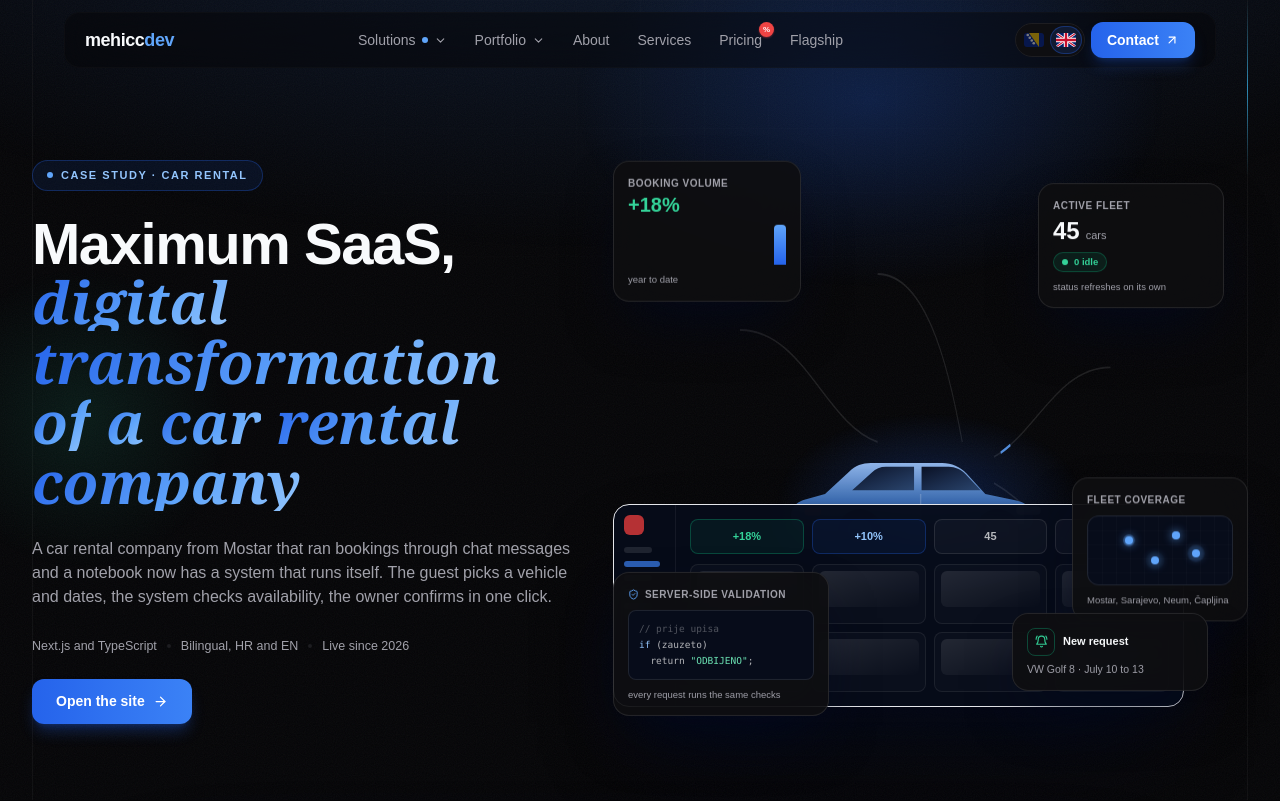
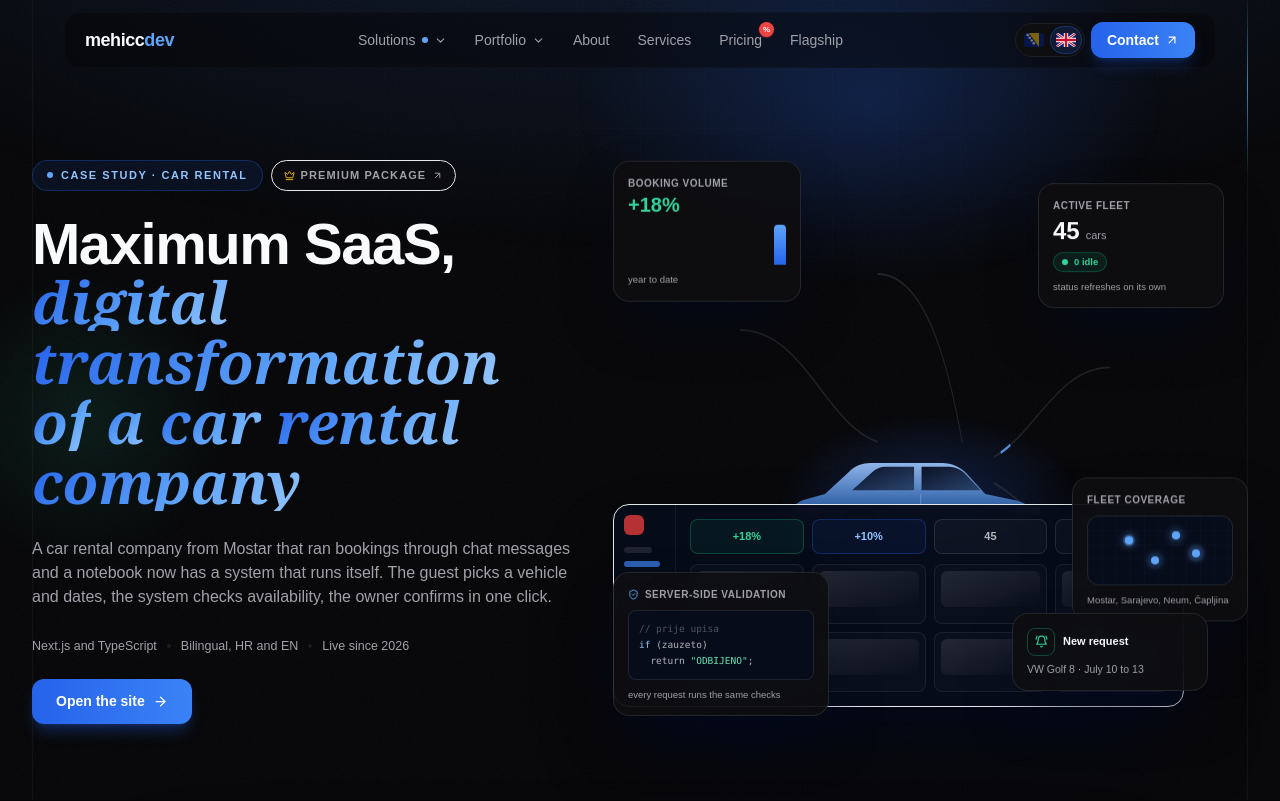
Before and after one commit to Bakeee99/mehiccdev, a Next.js app: page /maximum in a window 1280 px wide. Shown: the top 801 px of the page. Built offline with nearby package versions, Linux system fonts and the light colour scheme.

Commit message:
feat: oznaka premium paketa u case study hero sekciji

```diff
--- a/components/portfolio/MaximumCaseStudy.tsx
+++ b/components/portfolio/MaximumCaseStudy.tsx
@@ -11,7 +11,7 @@ import Image from "next/image";
 import { motion, AnimatePresence, useReducedMotion } from "framer-motion";
 import {
   ArrowUpRight, ArrowRight, Check, Gauge, ShieldCheck, Car, FileSignature,
-  ScanLine, MapPinned, AlertTriangle, Clock, Languages, BellRing, Fuel, Server, Timer, ListChecks,
+  ScanLine, MapPinned, AlertTriangle, Clock, Languages, BellRing, Fuel, Server, Timer, ListChecks, Crown,
 } from "lucide-react";
 import { useLanguage } from "@/components/ui/LanguageProvider";
 
@@ -30,6 +30,7 @@ const T = {
     sub: "Rent-a-car firma iz Mostara koja je rezervacije vodila kroz poruke i svesku dobila je sistem koji radi sam. Gost bira vozilo i datume, sistem provjerava dostupnost, vlasnik potvrđuje jednim klikom.",
     meta: ["Next.js i TypeScript", "Dvojezično, HR i EN", "Uživo od 2026."],
     visit: "Otvorite sajt",
+    premiumTag: "Premium paket",
     stats: [
       { n: 100, dec: 0, suf: "", l: "Google ocjena performansi" },
       { n: 3.2, dec: 1, suf: " s", l: "učitavanje na telefonu, ranije 21,6 s" },
@@ -125,6 +126,7 @@ const T = {
     sub: "A car rental company from Mostar that ran bookings through chat messages and a notebook now has a system that runs itself. The guest picks a vehicle and dates, the system checks availability, the owner confirms in one click.",
     meta: ["Next.js and TypeScript", "Bilingual, HR and EN", "Live since 2026"],
     visit: "Open the site",
+    premiumTag: "Premium package",
     stats: [
       { n: 100, dec: 0, suf: "", l: "Google performance score" },
       { n: 3.2, dec: 1, suf: " s", l: "mobile load time, was 21.6 s" },
@@ -330,13 +332,32 @@ function Hero({ d, calm }: { d: typeof T.bs; calm: boolean }) {
 
           {/* ══ LIJEVO ══ */}
           <motion.div variants={stagger} initial="hidden" whileInView="visible" viewport={once}>
-            <motion.span variants={up}
-              className="inline-flex items-center gap-2 px-3.5 py-1.5 rounded-full mb-6
-                         border border-brand-600/30 bg-brand-600/10 text-brand-300
-                         text-[11px] font-bold tracking-[0.14em] uppercase">
-              <span className="w-1.5 h-1.5 rounded-full bg-brand-400" aria-hidden />
-              {d.eyebrow}
-            </motion.span>
+            {/* Oznaka case studyja i, uz nju, koji je paket klijent uzeo.
+               Druga pilula je link na taj paket u cjenovniku rent-a-car
+               stranice: kratka, ista visina, samo drugačija boja i strelica,
+               pa se primijeti a ne odvlači pažnju s naslova. */}
+            <motion.div variants={up} className="flex flex-wrap items-center gap-2 mb-6">
+              <span className="inline-flex items-center gap-2 px-3.5 py-1.5 rounded-full
+                               border border-brand-600/30 bg-brand-600/10 text-brand-300
+                               text-[11px] font-bold tracking-[0.14em] uppercase">
+                <span className="w-1.5 h-1.5 rounded-full bg-brand-400" aria-hidden />
+                {d.eyebrow}
+              </span>
+
+              <a
+                href="/rjesenja/rent-a-car#paketi"
+                className="group inline-flex items-center gap-1.5 px-3 py-1.5 rounded-full
+                           border border-white/12 bg-[color-mix(in_srgb,var(--surface)_70%,transparent)]
+                           text-[11px] font-bold tracking-[0.1em] uppercase text-[var(--text-muted)]
+                           transition-[border-color,color,transform] duration-300
+                           hover:border-brand-600/45 hover:text-[var(--text)] hover:-translate-y-0.5"
+              >
+                <Crown size={11} className="text-amber-400" />
+                {d.premiumTag}
+                <ArrowUpRight size={11} className="transition-transform duration-300
+                                                   group-hover:translate-x-0.5 group-hover:-translate-y-0.5" />
+              </a>
+            </motion.div>
 
             <h1 className="text-[36px] leading-[1.06] sm:text-5xl lg:text-[58px] font-extrabold tracking-tight text-[var(--text)]">
               <motion.span variants={up} className="block">{d.h1a}</motion.span>
```
Also changed, not shown: PROCITAJ-ME.txt.
